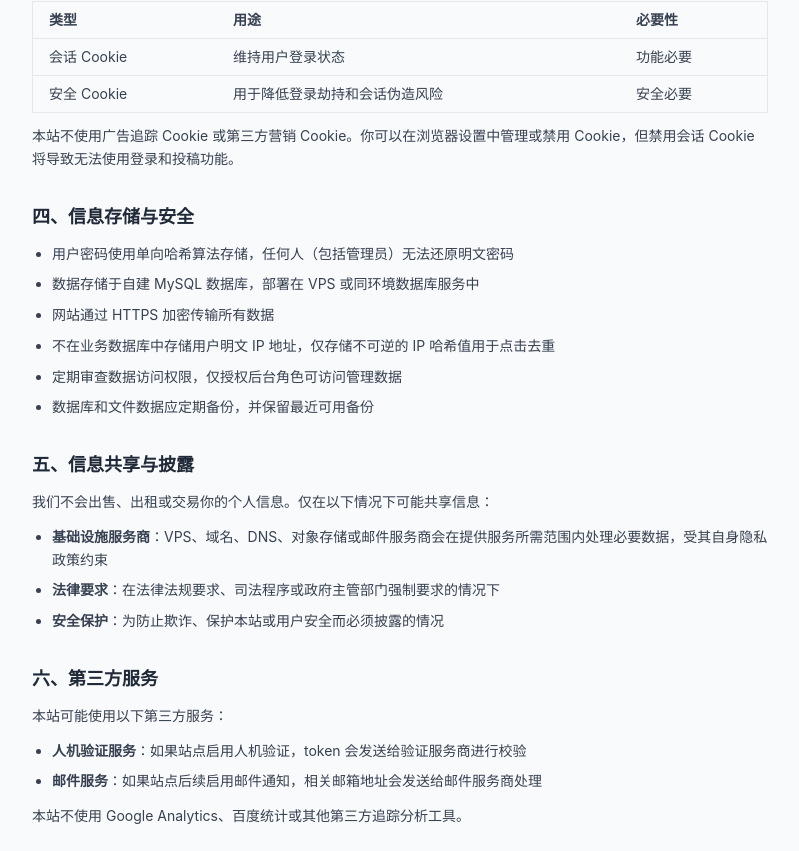
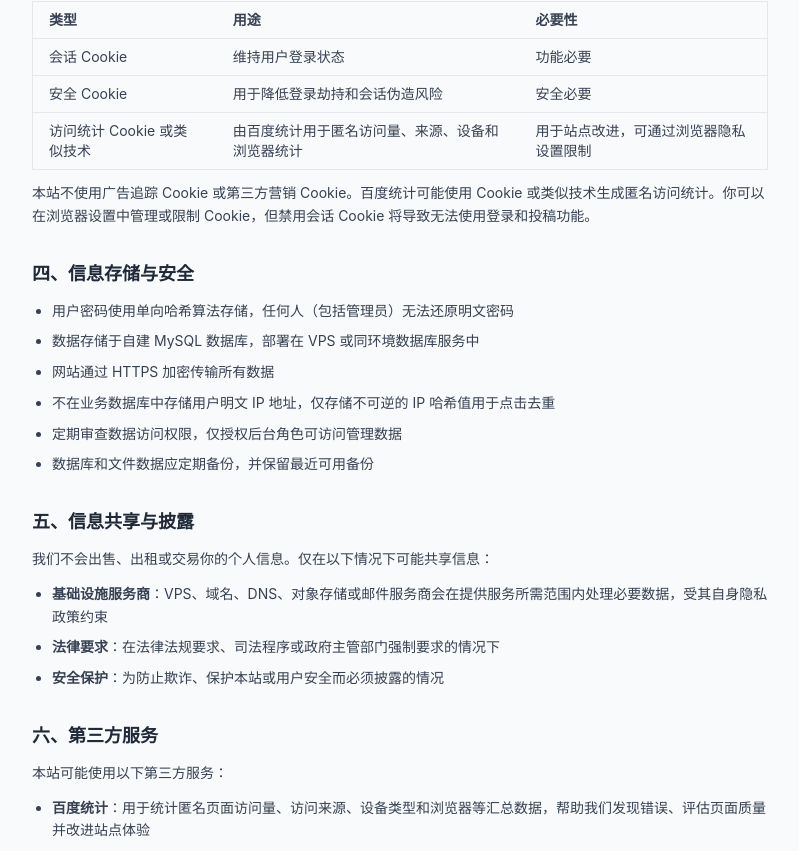
Before and after one commit to jackLi-cell/site-nav, a Next.js app: page /en/pages/privacy in a window 1280 px wide. Shown: the part 1286-2137 px from the top of the page, without its empty margins (240-1039 px from the left). Built offline with nearby package versions, Linux system fonts and the light colour scheme.

Commit message:
Add Baidu analytics tracking

```diff
--- a/src/app/[locale]/layout.tsx
+++ b/src/app/[locale]/layout.tsx
@@ -1,5 +1,6 @@
 import type { Metadata } from 'next';
 import { headers } from 'next/headers';
+import Script from 'next/script';
 import './globals.css';
 import { ClientBody } from '@/components/client-body';
 import { getSeoUrls, getSiteUrlFromHeaders } from '@/lib/site';
@@ -66,6 +67,17 @@ export default async function LocaleLayout({
     <html lang={locale}>
       <body className="bg-gray-50 text-gray-900 text-sm leading-relaxed">
         <ClientBody locale={locale}>{children}</ClientBody>
+        <Script id="baidu-analytics" strategy="afterInteractive">
+          {`
+var _hmt = _hmt || [];
+(function() {
+  var hm = document.createElement("script");
+  hm.src = "https://hm.baidu.com/hm.js?90a280808a7930d9d938b0052d17c02e";
+  var s = document.getElementsByTagName("script")[0];
+  s.parentNode.insertBefore(hm, s);
+})();
+`}
+        </Script>
       </body>
     </html>
   );
--- a/src/app/[locale]/pages/privacy/page.tsx
+++ b/src/app/[locale]/pages/privacy/page.tsx
@@ -15,8 +15,8 @@ export async function generateMetadata({
   const isEn = locale === 'en';
   const title = isEn ? 'Privacy Policy - Data Collection and Protection' : '隐私政策 - 个人信息收集与保护说明';
   const description = isEn
-    ? 'Site Directory privacy policy: how account email, session cookies, submissions, click statistics, and server logs are collected, used, stored, and protected.'
-    : '网站收录导航隐私政策：说明本站如何收集、使用、存储和保护注册邮箱、会话 Cookie、投稿数据、点击去重信息和服务器日志。';
+    ? 'Site Directory privacy policy: how account email, session cookies, submissions, click statistics, Baidu Analytics, and server logs are collected, used, stored, and protected.'
+    : '网站收录导航隐私政策：说明本站如何收集、使用、存储和保护注册邮箱、会话 Cookie、投稿数据、点击去重信息、百度统计数据和服务器日志。';
 
   return {
     title,
@@ -140,11 +140,16 @@ export default async function PrivacyPage({
                   <td className="px-4 py-2">用于降低登录劫持和会话伪造风险</td>
                   <td className="px-4 py-2">安全必要</td>
                 </tr>
+                <tr>
+                  <td className="px-4 py-2">访问统计 Cookie 或类似技术</td>
+                  <td className="px-4 py-2">由百度统计用于匿名访问量、来源、设备和浏览器统计</td>
+                  <td className="px-4 py-2">用于站点改进，可通过浏览器隐私设置限制</td>
+                </tr>
               </tbody>
             </table>
           </div>
           <p className="text-gray-700 leading-relaxed mt-3">
-            本站不使用广告追踪 Cookie 或第三方营销 Cookie。你可以在浏览器设置中管理或禁用 Cookie，但禁用会话 Cookie 将导致无法使用登录和投稿功能。
+            本站不使用广告追踪 Cookie 或第三方营销 Cookie。百度统计可能使用 Cookie 或类似技术生成匿名访问统计。你可以在浏览器设置中管理或限制 Cookie，但禁用会话 Cookie 将导致无法使用登录和投稿功能。
           </p>
         </section>
 
@@ -176,11 +181,12 @@ export default async function PrivacyPage({
           <h2 className="text-lg font-semibold text-gray-800 mb-3">六、第三方服务</h2>
           <p className="text-gray-700 leading-relaxed mb-3">本站可能使用以下第三方服务：</p>
           <ul className="list-disc pl-5 text-gray-700 space-y-2">
+            <li><strong>百度统计</strong>：用于统计匿名页面访问量、访问来源、设备类型和浏览器等汇总数据，帮助我们发现错误、评估页面质量并改进站点体验</li>
             <li><strong>人机验证服务</strong>：如果站点启用人机验证，token 会发送给验证服务商进行校验</li>
             <li><strong>邮件服务</strong>：如果站点后续启用邮件通知，相关邮箱地址会发送给邮件服务商处理</li>
           </ul>
           <p className="text-gray-700 leading-relaxed mt-3">
-            本站不使用 Google Analytics、百度统计或其他第三方追踪分析工具。
+            本站当前未接入 Google Analytics 或第三方广告追踪脚本。百度统计仅用于汇总访问分析，不用于站内账号密码、投稿正文或后台数据处理。
           </p>
         </section>
 
```
